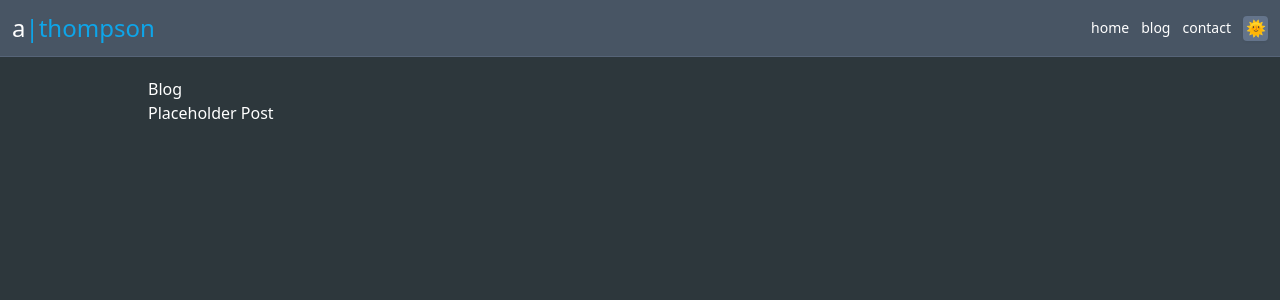
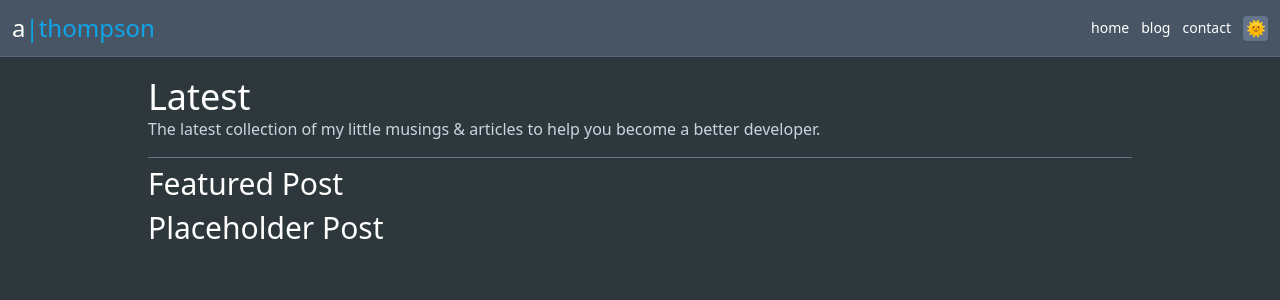
Before and after one commit to FluroAsh/nextjs-portfolio, a Next.js app in the folder frontend/: page /blog in a window 1280 px wide. Shown: the top 300 px of the page. Built offline with nearby package versions, Linux system fonts and the light colour scheme; no server answers.

Commit message:
modify styling for index page

```diff
--- a/frontend/src/pages/blog/index.tsx
+++ b/frontend/src/pages/blog/index.tsx
@@ -6,8 +6,25 @@ import { Layout } from 'components/layout'
 const Blog = () => {
   return (
     <Layout pageType="basic">
-      <div>Blog</div>
-      <Link href="/blog/placeholder-post">Placeholder Post</Link>
+      <div>
+        <header className="pb-4 border-b dark:border-slate-500 border-orange-300/50">
+          <div className="text-4xl">Latest</div>
+          <span className="dark:text-slate-300 text-neutral-600">
+            The latest collection of my little musings & articles to help you
+            become a better developer.
+          </span>
+        </header>
+
+        {/* Featured Post */}
+        <h2 className="my-2 text-3xl">Featured Post</h2>
+
+        {/* Remaining Posts */}
+        <Link href="/blog/placeholder-post">
+          <h2 className="text-3xl">Placeholder Post</h2>
+        </Link>
+        {/* Published 'x days/years/months ago */}
+        {/* Description */}
+      </div>
     </Layout>
   )
 }
```
